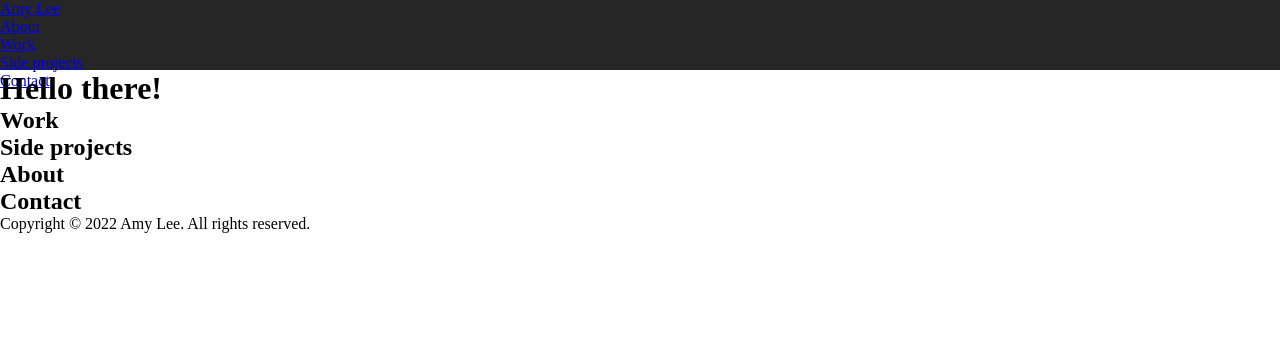
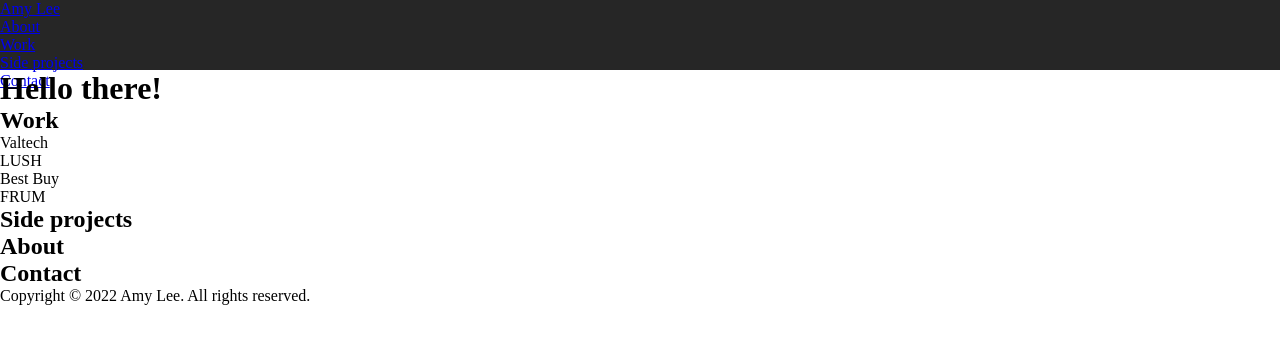
Before and after one commit to amysujunglee/my-portfolio-website, a plain HTML site: page index.html in a window 1280 px wide. Drawn offline with Linux system fonts and the light colour scheme.

Commit message:
Update index.html

```diff
--- a/index.html
+++ b/index.html
@@ -23,6 +23,12 @@
         <h1>Hello there!</h1>
         <section>
             <h2>Work</h2>
+            <ul>
+                <li>Valtech</li>
+                <li>LUSH</li>
+                <li>Best Buy</li>
+                <li>FRUM</li>
+            </ul>
         </section>
         <section>
             <h2>Side projects</h2>
```
